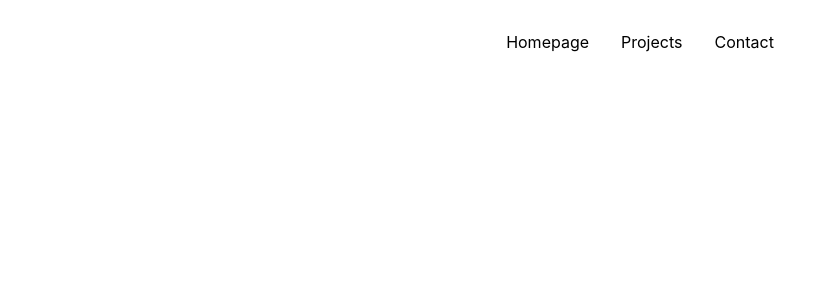
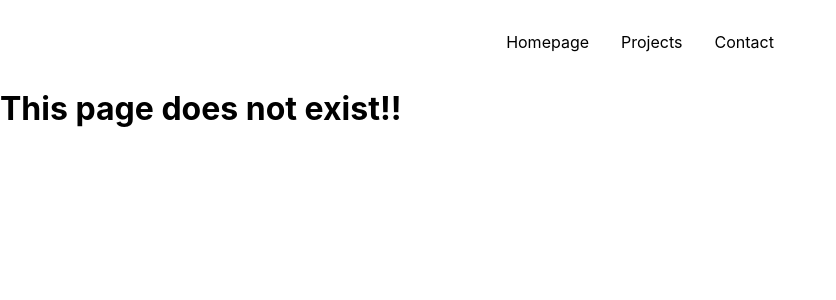
Before and after one commit to RafDiMartino/module-13-challenge-react-portfolio, a React (Create React App) app: page / in a window 1280 px wide. Shown: the top 300 px of the page, without its empty margins (0-836 px from the left). Built offline with nearby package versions, Linux system fonts and the light colour scheme.

Commit message:
adding basic 404 page

```diff
--- a/src/App.js
+++ b/src/App.js
@@ -4,6 +4,7 @@ import Contact from './pages/Contact';
 import Homepage from './pages/Homepage';
 import Projects from './pages/Projects';
 import {BrowserRouter as Router, Routes, Route } from 'react-router-dom';
+import Page404 from './pages/Page404';
 
 function App() {
   return (
@@ -15,6 +16,7 @@ function App() {
           <Route path='module-13-challenge-react-portfolio/' element={<Homepage />} />
           <Route path='module-13-challenge-react-portfolio/projects' element={<Projects />} />
           <Route path='module-13-challenge-react-portfolio/contact' element={<Contact />} />
+          <Route path='*' element={<Page404 />} />
         </Routes>
       </Router>
 
--- /dev/null
+++ b/src/pages/Page404.js
@@ -0,0 +1,9 @@
+import React from 'react'
+
+function Page404() {
+  return (
+    <h1>This page does not exist!!</h1>
+  )
+}
+
+export default Page404
```
